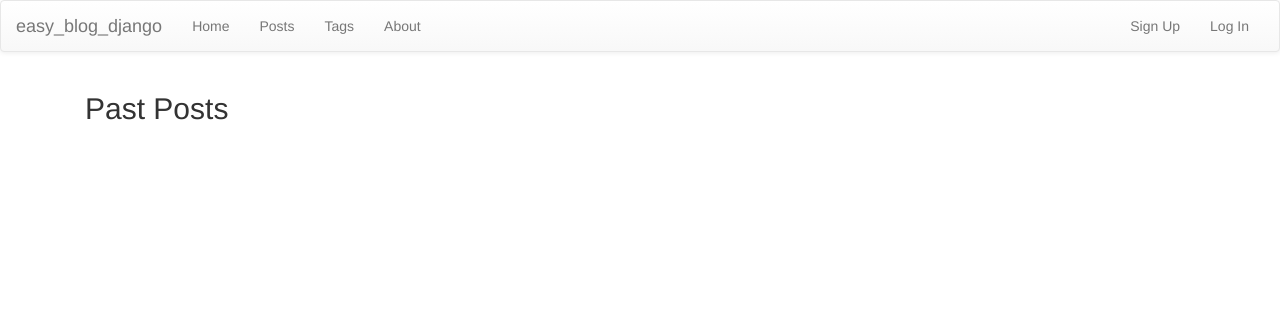
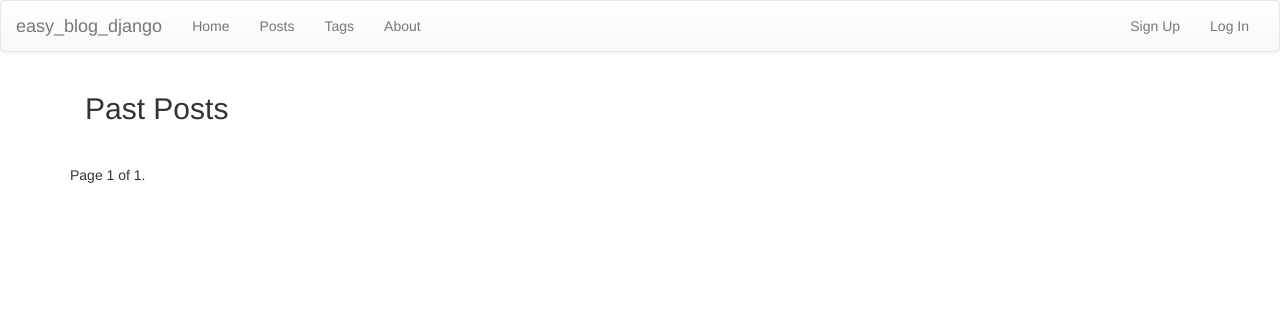
Before and after one commit to giantryansaul/easy_blog_django, a Django app: page /posts/ in a window 1280 px wide. Shown: the top 312 px of the page. Run offline with Django 3.2, Linux system fonts and the light colour scheme; data that the repository does not hold is empty; parts of the project's set-up code (start-up, migrations or seed data) failed here and were passed over; some libraries are stand-ins or nearby versions.

Commit message:
added pagination to posts list

```diff
--- a/easy_blog_django/posts/views.py
+++ b/easy_blog_django/posts/views.py
@@ -1,6 +1,8 @@
 from django.contrib import messages
 from django.views.generic import ListView, DetailView, UpdateView, CreateView
+from django.views.generic.list import MultipleObjectMixin
 from django.core.urlresolvers import reverse
+from django.core.paginator import Paginator, PageNotAnInteger, EmptyPage
 
 from braces.views import LoginRequiredMixin
 
@@ -23,6 +25,7 @@ class PostActionMixIn(object):
 class PostListView(ListView):
 
     model = Post
+    paginate_by = 5
 
 
 class PostDetailView(DetailView):
--- a/easy_blog_django/templates/posts/post_list.html
+++ b/easy_blog_django/templates/posts/post_list.html
@@ -19,4 +19,20 @@
 
 </div>
 
+<div class="pagination">
+    <span class="step-links">
+        {% if page_obj.has_previous %}
+            <a href="?page={{ page_obj.previous_page_number }}">previous</a>
+        {% endif %}
+
+        <span class="current">
+            Page {{ page_obj.number }} of {{ page_obj.paginator.num_pages }}.
+        </span>
+
+        {% if page_obj.has_next %}
+            <a href="?page={{ page_obj.next_page_number }}">next</a>
+        {% endif %}
+    </span>
+</div>
+
 {% endblock content %}
```
Also changed, not shown: easy_blog_django/templates/posts/post_create.html (added).
